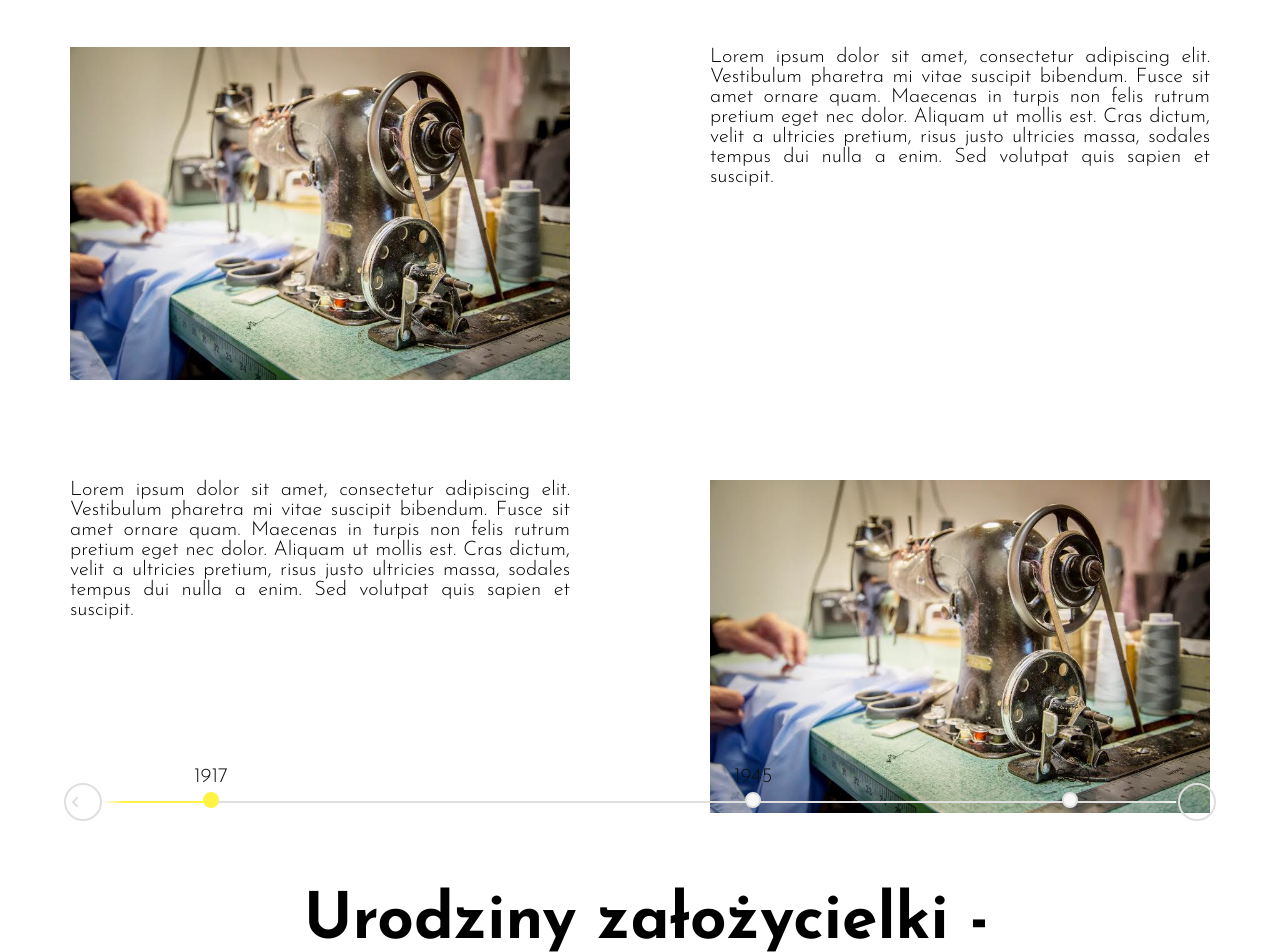
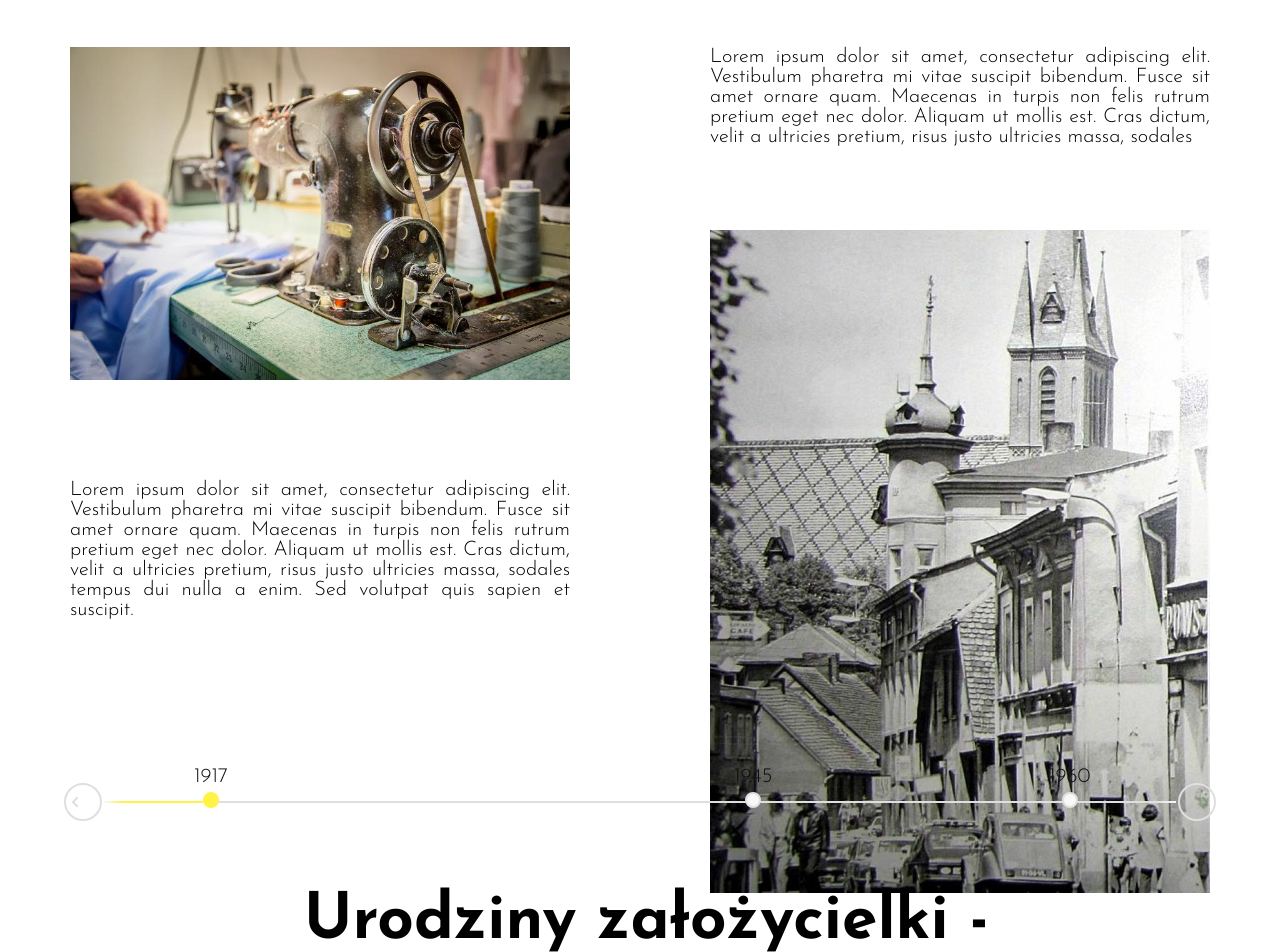
Before and after one commit to arturrymsza/Szyca_Page, a website: page index.html in a window 1280 px wide. Shown: the part 1198-2150 px from the top of the page. Drawn offline with nearby package versions, Linux system fonts and the light colour scheme; a web font is replaced by a local one.

Commit message:
All changes

```diff
--- a/index.html
+++ b/index.html
@@ -67,15 +67,15 @@
 			<div class="about container" id="about">
 				<h1>O nas...</h1>
 				<div class="about-content">
-					<div class="about-image">
+					<div class="about-image-tailor">
 						<img src="img/tailor.png" alt="picture of old tailoring machine" id="tailor">
 					</div>
-					<p id="about-us">Lorem ipsum dolor sit amet, consectetur adipiscing elit. Vestibulum pharetra mi vitae suscipit bibendum. Fusce sit amet ornare quam. Maecenas in turpis non felis rutrum pretium eget nec dolor. Aliquam ut mollis est. Cras dictum, velit a ultricies pretium, risus justo ultricies massa, sodales tempus dui nulla a enim. Sed volutpat quis sapien et suscipit.</p>
+					<p id="about-us">Lorem ipsum dolor sit amet, consectetur adipiscing elit. Vestibulum pharetra mi vitae suscipit bibendum. Fusce sit amet ornare quam. Maecenas in turpis non felis rutrum pretium eget nec dolor. Aliquam ut mollis est. Cras dictum, velit a ultricies pretium, risus justo ultricies massa, sodales</p>
 				</div>
 				<div class="about-content">
 					<p id="about-us-bottom">Lorem ipsum dolor sit amet, consectetur adipiscing elit. Vestibulum pharetra mi vitae suscipit bibendum. Fusce sit amet ornare quam. Maecenas in turpis non felis rutrum pretium eget nec dolor. Aliquam ut mollis est. Cras dictum, velit a ultricies pretium, risus justo ultricies massa, sodales tempus dui nulla a enim. Sed volutpat quis sapien et suscipit.</p>
-					<div class="about-image">
-						<img src="img/tailor.png" alt="picture of old tailoring machine" id="other-image">
+					<div class="about-image-street">
+						<img src="img/swietojanska_PRL.jpg" alt="picture of swietojanska street in 1985" class="street" id="other-image">
 					</div>
 				</div>
 			</div>
--- a/js/script.js
+++ b/js/script.js
@@ -157,8 +157,8 @@ $(function() {
 
 	function translateTimeline(timelineComponents, value, totWidth) {
 		var eventsWrapper = timelineComponents['eventsWrapper'].get(0);
-		value = (value > 0) ? 0 : value; //only negative translate value
-		value = ( !(typeof totWidth === 'undefined') &&  value < totWidth ) ? totWidth : value; //do not translate more than timeline width
+		value = (value > 0) ? 0 : value;
+		value = ( !(typeof totWidth === 'undefined') &&  value < totWidth ) ? totWidth : value;
 		setTransformValue(eventsWrapper, 'translateX', value+'px');
 
 		(value == 0 ) ? timelineComponents['timelineNavigation'].find('.prev').addClass('inactive') : timelineComponents['timelineNavigation'].find('.prev').removeClass('inactive');
--- a/sass/style.scss
+++ b/sass/style.scss
@@ -104,7 +104,7 @@ header {
 
 	.jumbotron {
 		position: relative;
-		background-image: url('../img/szyca_szyld.jpg');
+		background-image: url('../img/rynek_PRL.jpg');
 		background-position: center;
 		background-size: cover;
 		height: 100vh;
@@ -375,7 +375,7 @@ main {
 			flex-direction: row;
 			flex-wrap: wrap;
 
-			.about-image {
+			.about-image-tailor {
 				position: relative;
 				margin: 50px 0;
 				height: 333px;
@@ -400,6 +400,24 @@ main {
 				font-size: 20px;
 				font-weight: 300;
 				text-align: justify;
+			}
+
+			.about-image-street {
+				position: relative;
+				margin: 50px 0;
+				height: 663px;
+				width: 500px;
+				overflow: hidden;
+				transform: translateY(-250px);
+
+				img {
+					height: 663px;
+					width: 500px;
+					transition: transform 6s;
+					&:hover {
+						transform: scale(1.1)
+					};
+				}
 			}
 		}
 	}
@@ -679,7 +697,7 @@ main {
 	.products {
 		height: 70vh;
 		position: static;
-		background-image: url('../../img/products_background.jpg');
+		background-image: url('../img/products_background.jpg');
 		background-size: cover;
 		background-position: center;
 
@@ -780,7 +798,7 @@ main {
 
 @keyframes jumbo {
 	from {
-		background-image: url('../img/szyca_szyld.jpg');
+		background-image: url('../img/rynek_PRL.jpg');
 		height: 100vh;}
 	to {
 		background-image: url('../img/szyca_torba.jpg');
```
Also changed, not shown: css/style.css, img/rynek_PRL.jpg (added), img/swietojanska_PRL.jpg (added).
